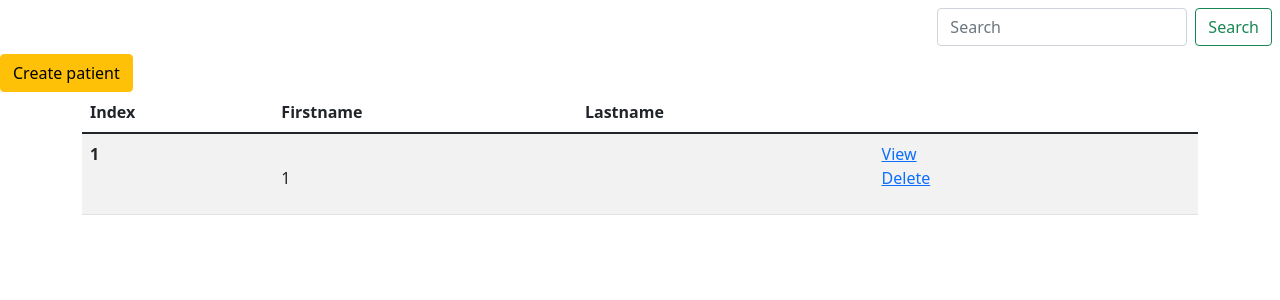
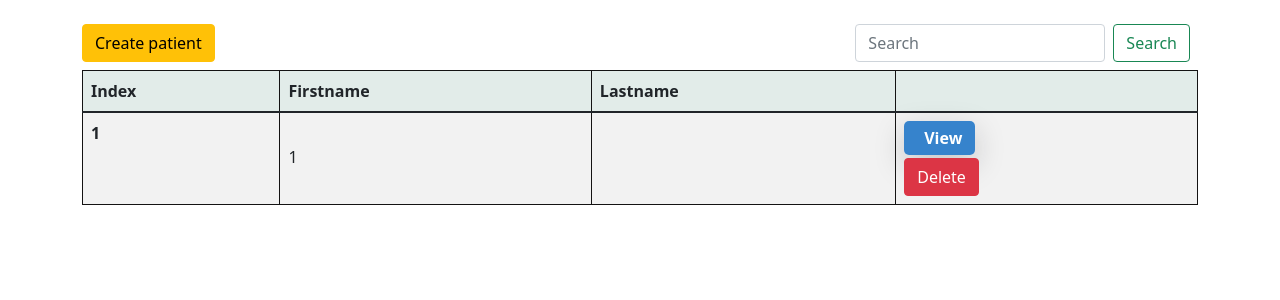
Before and after one commit to Aswath1999/EHRCRUD, a PHP site: page /EHR/Ehr.php in a window 1280 px wide. Shown: the part 85-385 px from the top of the page. Run offline with PHP 8.4, Linux system fonts and the light colour scheme; the visitor is signed in with stand-in values (Sample User, id 1); tables that the repository leaves empty or names only in its code hold one stand-in row (values such as "Sample post"); data that the repository does not hold is empty.

Commit message:
Slight changes

```diff
--- a/Ehr.php
+++ b/Ehr.php
@@ -5,14 +5,6 @@
     $_SESSION['url'] = $_SERVER['REQUEST_URI'];
     require_once "./Login/authorize.php";
 ?>
-<form class="d-flex me-2" action="./CRUD/search.php">
-      <input class="form-control ms-auto me-2 my-2" style="width:250px" type="search" placeholder="Search" name="Search" aria-label="Search">
-      <button class="btn btn-outline-success my-2" type="submit">Search</button>
-</form>
-
-<Form action="./CRUD/createpatient.php">
-        <button class="btn btn-warning">Create patient</button>
-</Form>
     <?php
         if ( isset($_SESSION['message']) )
             {
@@ -31,9 +23,22 @@
 ?>
 
 <section class="dashboard">
-    <div class="container">
-        <table class="table table-striped table-hover">
-            <thead>
+    <div class="container ">
+        <div class="row mt-3">
+            <div class="col col-sm-12 col-lg-6 pt-2">
+                <Form action="./CRUD/createpatient.php">
+                    <button class="btn btn-warning">Create patient</button>
+                </Form>
+            </div>
+            <div class="col col-sm-12 col-lg-6">
+                <form class="d-flex me-2" action="./CRUD/search.php">
+                    <input class="form-control ms-auto me-2 my-2" style="width:250px" type="search" placeholder="Search" name="Search" aria-label="Search">
+                    <button class="btn btn-outline-success my-2" type="submit">Search</button>
+                </form>
+            </div>
+        </div>
+        <table class="table table-striped  table-bordered table-border table-hover">
+            <thead class="header" >
                 <tr>
                 <th scope="col">Index</th>
                 <th scope="col">Firstname</th>
@@ -68,11 +73,10 @@
                             </div>
                         </td>
                         <td>
-                            <div class="col-3">
-                                <div>
-                                    <a href="<?php echo './CRUD/Patient.php?id='.$patient['id'].''?>">View</a>
-                                    <a href="<?php echo './CRUD/deletepatient.php?id='.$patient['id'].''?>">Delete</a>
-                                </div>
+                            <div class="col-3 ">
+                                    <a class="button" href="<?php echo './CRUD/Patient.php?id='.$patient['id'].''?>">View</a>
+                                    <a class="btn btn-danger"href="<?php echo './CRUD/deletepatient.php?id='.$patient['id'].''?>">Delete</a>
+
                             </div>
                         </td>
                     </div>
--- a/css/partials/_globals.css
+++ b/css/partials/_globals.css
@@ -0,0 +1,27 @@
+.button{
+    text-decoration:none;
+    display: block;
+    width:100%;
+    Padding:12px 20px;
+    text-align: center;
+    border-radius: 5px;
+    background:#0d6bc4d0;
+    color: #FFFFFF;
+    font-weight:bold;
+    line-height:10px;
+    transition: background .6s ease;
+    box-shadow: var(--box-shadow);
+    margin-bottom: 3px;
+
+}
+
+.button:hover{
+    background: rgba(10, 104, 10, 0.829);
+    background-clip: padding-box;
+    color: black;
+}
+
+.button-secondary{
+    text-decoration:none;
+
+}
--- a/css/styles.css
+++ b/css/styles.css
@@ -111,4 +111,15 @@
 
 }
 
-/* Css for Ehr page */
+/* Css for Ehr page and search page */
+.dashboard .container .table {
+    border:5px var(--title-color)
+}
+.dashboard .container .table .header{
+    background-color: var(--navbar-color);
+}
+
+.dashboard .container .table td .button-secondary{
+    text-decoration:none;
+
+}
```
Also changed, not shown: CRUD/search.php (+20 -18 lines).
